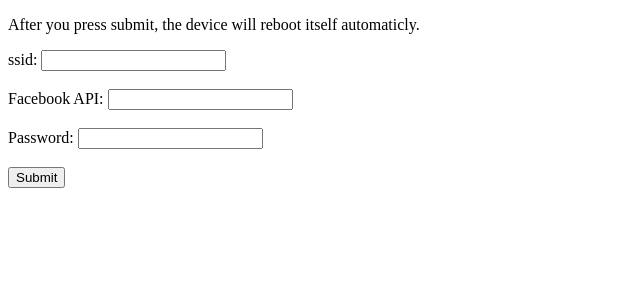
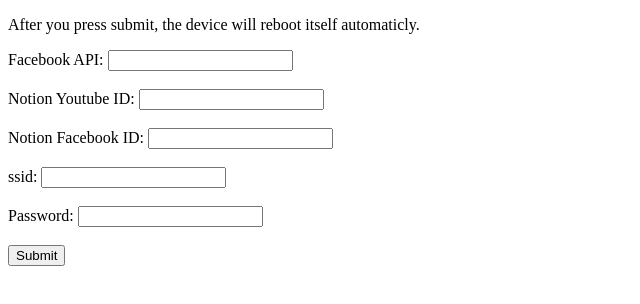
Before and after one commit to calypsorrr/Simulate_4, a plain HTML site: page python_flask/templates/index.html in a window 1280 px wide. Shown: the whole page, without its empty margins (0-640 px from the left). Drawn offline with Linux system fonts and the light colour scheme.

Commit message:
Add files via upload

```diff
--- a/python_flask/templates/index.html
+++ b/python_flask/templates/index.html
@@ -5,10 +5,14 @@
 <p>After you press submit, the device will reboot itself automaticly.</p>
 
 <form action="" method="post">
+  <label for="fname">Facebook API: </label>
+  <input type="text" id="fb" name="fb"><br><br>
+  <label for="fname">Notion Youtube ID: </label>
+  <input type="text" id="id-youtube" name="id_youtube"><br><br>
+  <label for="fname">Notion Facebook ID: </label>
+  <input type="text" id="id_facebook" name="id_facebook"><br><br>
   <label for="fname">ssid: </label>
   <input type="text" id="ssid" name="ssid"><br><br>
-  <label for="fname">Facebook API: </label>
-  <input type="text" id="fb" name="fb"><br><br>
   <label for="lname">Password: </label>
   <input type="password" id="passwoord" name="passwoord"><br><br>
   <input type="submit" value="Submit">
```
